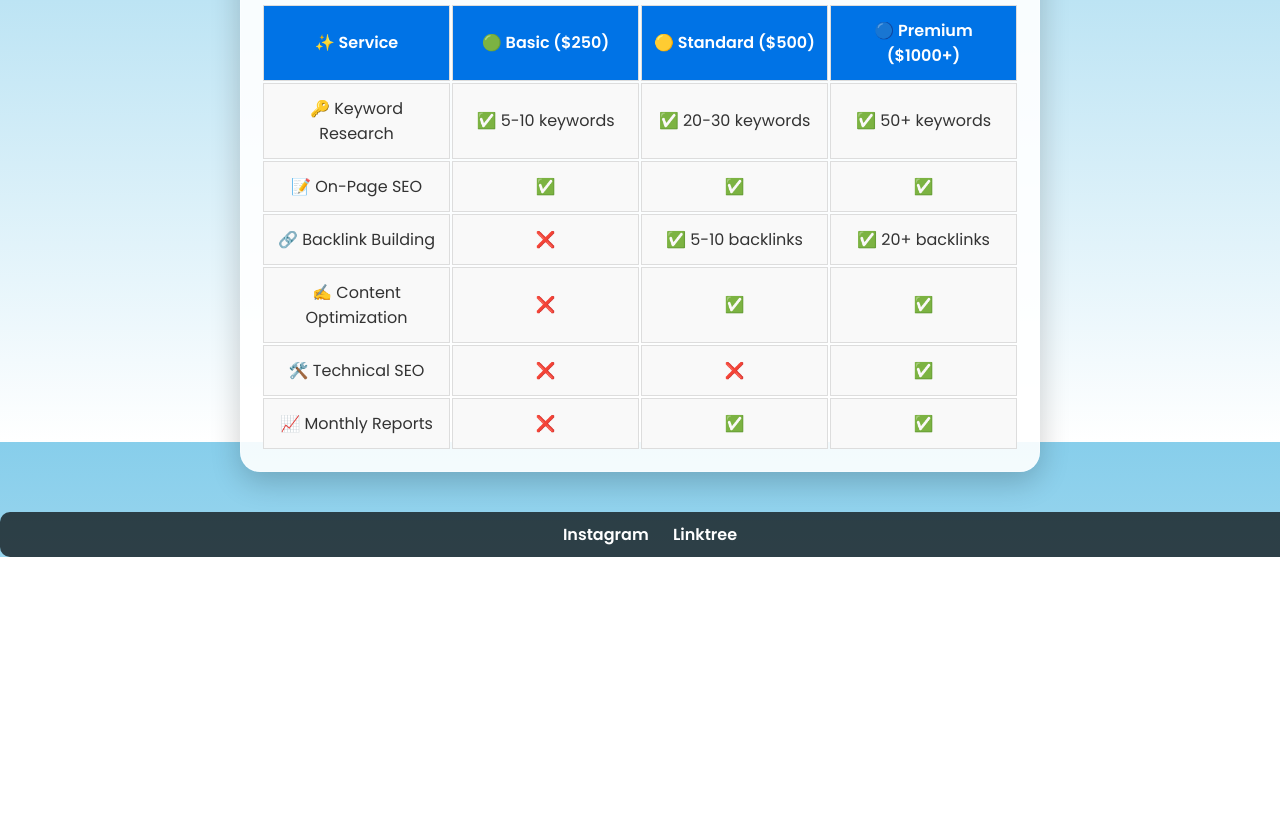
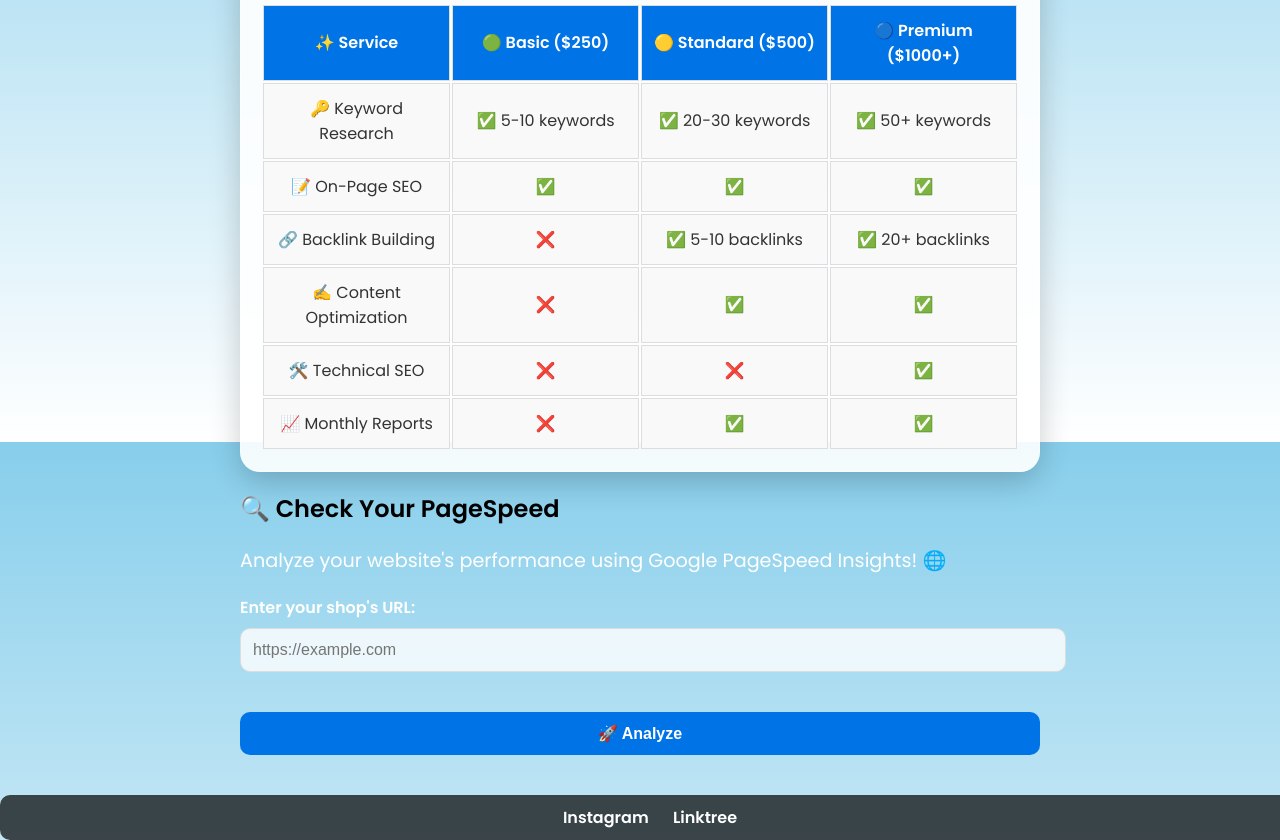
Before and after one commit to Rickyyy76/SEOsky, a plain HTML site: page index.html in a window 1280 px wide. Shown: the part 1158-1998 px from the top of the page. Before the commit the page ends 1715 px from the top, so only its background shows below. Drawn offline with Linux system fonts and the light colour scheme.

Commit message:
Update index.html

```diff
--- a/index.html
+++ b/index.html
@@ -128,6 +128,25 @@
                 </tbody>
             </table>
         </div>
+
+        <!-- PageSpeed Insights Integration -->
+        <div class="pagespeed-card">
+            <h2>🔍 Check Your PageSpeed</h2>
+            <p>Analyze your website's performance using Google PageSpeed Insights! 🌐</p>
+            <form id="pagespeedForm">
+                <div class="input-group">
+                    <label for="shopUrl">Enter your shop's URL:</label>
+                    <input type="text" id="shopUrl" placeholder="https://example.com" required>
+                </div>
+                <button type="button" id="checkPagespeed">🚀 Analyze</button>
+            </form>
+            <div id="pagespeedResult" style="display: none;">
+                <h3>🚀 PageSpeed Insights Results:</h3>
+                <p id="score"></p>
+                <p id="firstContentfulPaint"></p>
+                <p id="largestContentfulPaint"></p>
+            </div>
+        </div>
     </div>
 
     <!-- Footer with Social Links -->
```
